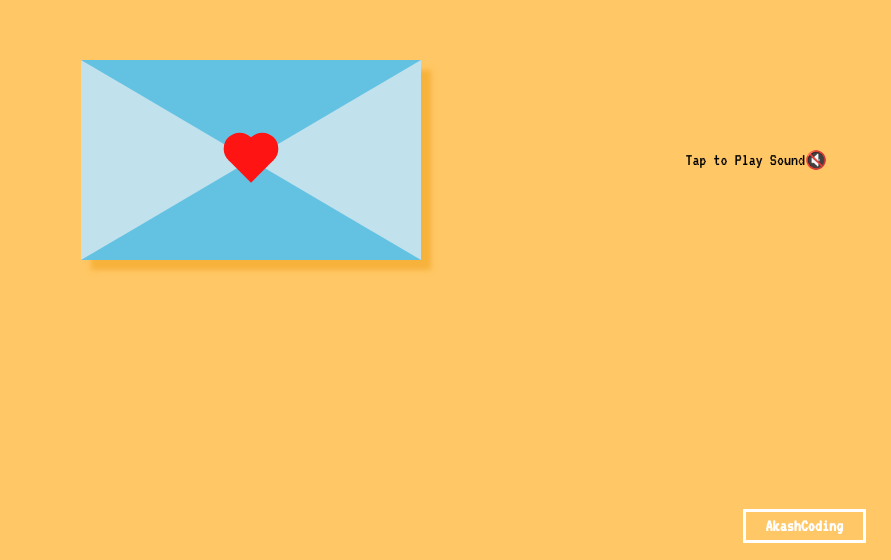
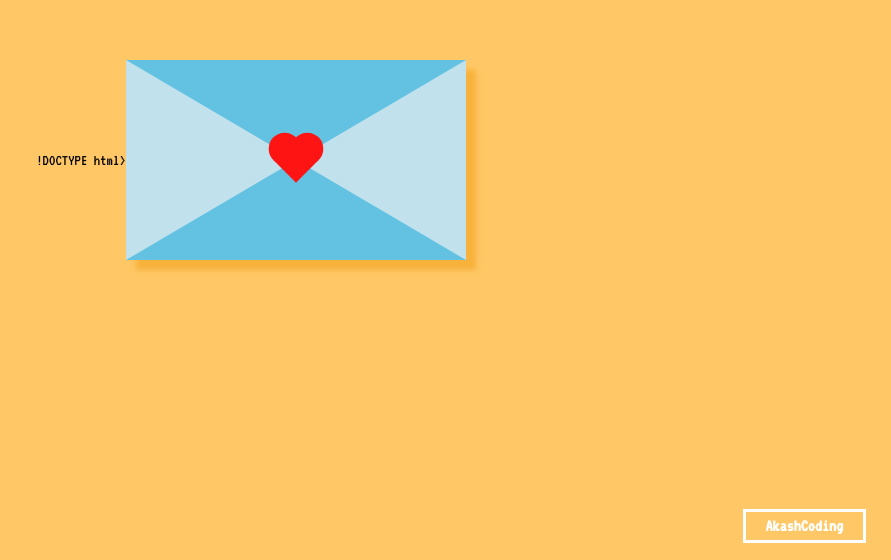
Before and after one commit to A4KASH-01/Express-feelings-, a plain HTML site: page index.html in a window 1280 px wide. Shown: the part 240-800 px from the top of the page, without its empty margins (389-1280 px from the left). Drawn offline with Linux system fonts and the light colour scheme.

Commit message:
Update index.html

```diff
--- a/index.html
+++ b/index.html
@@ -1,4 +1,4 @@
-<!DOCTYPE html>
+!DOCTYPE html>
 <html lang="en">
 <head>
     <meta charset="UTF-8" />
@@ -17,8 +17,6 @@
         <!-- The letter content will be displayed here -->
     </div>
     <div class="song">
-        <div class="title">Tap to Play Sound</div>
-        <div class="pause" onclick="togglePlay()">🔇</div>
         <div class="player">
             <audio class="audio" src="song.mp3" autoplay loop></audio>
         </div>
@@ -27,6 +25,5 @@
         <a href="https://www.instagram.com/rebel2akash/" target="_blank">AkashCoding</a>
     </footer>
     <script src="script.js"></script>
-    <script src="audiocontrol.js"></script>
 </body>
 </html>
```
